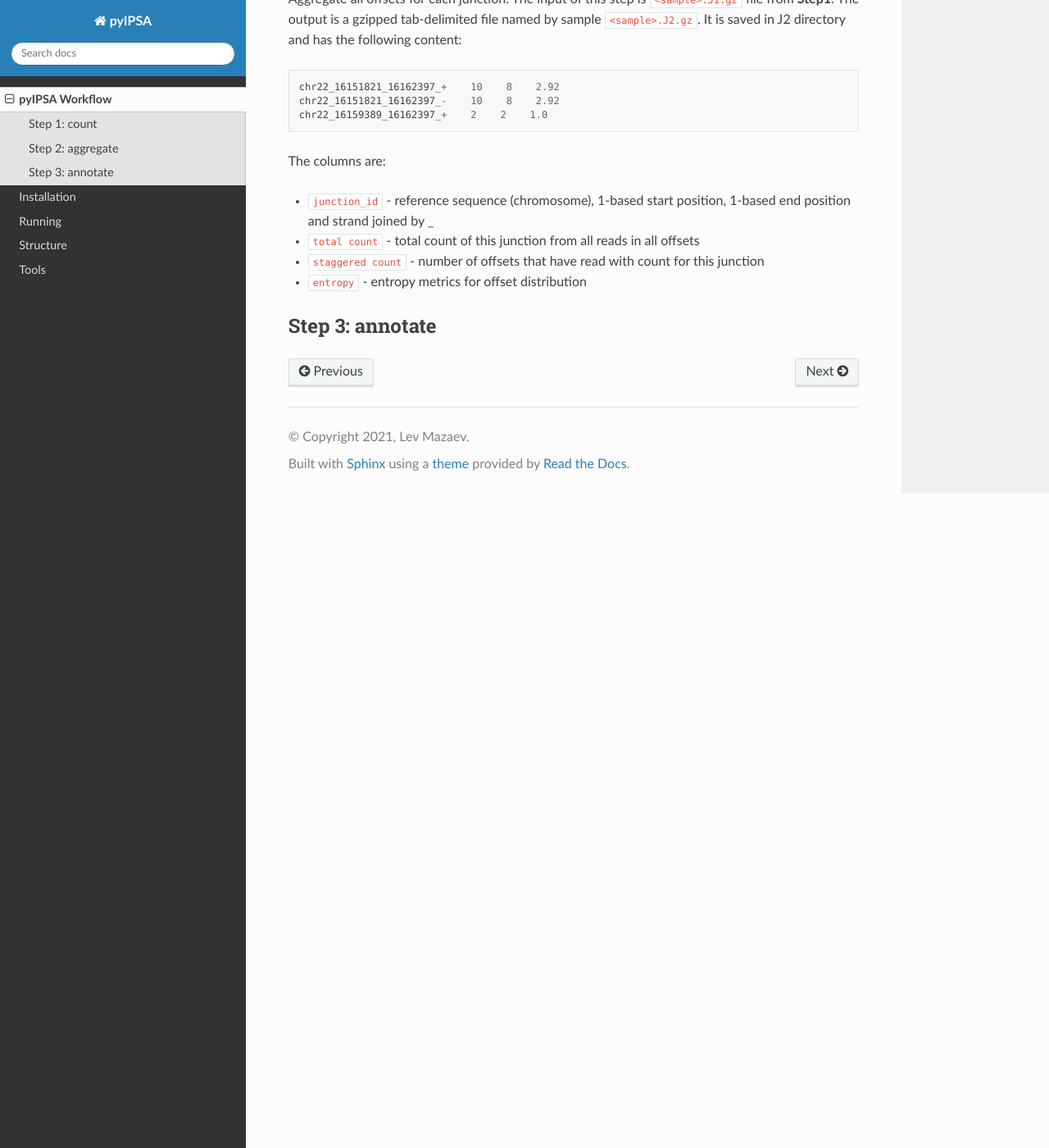
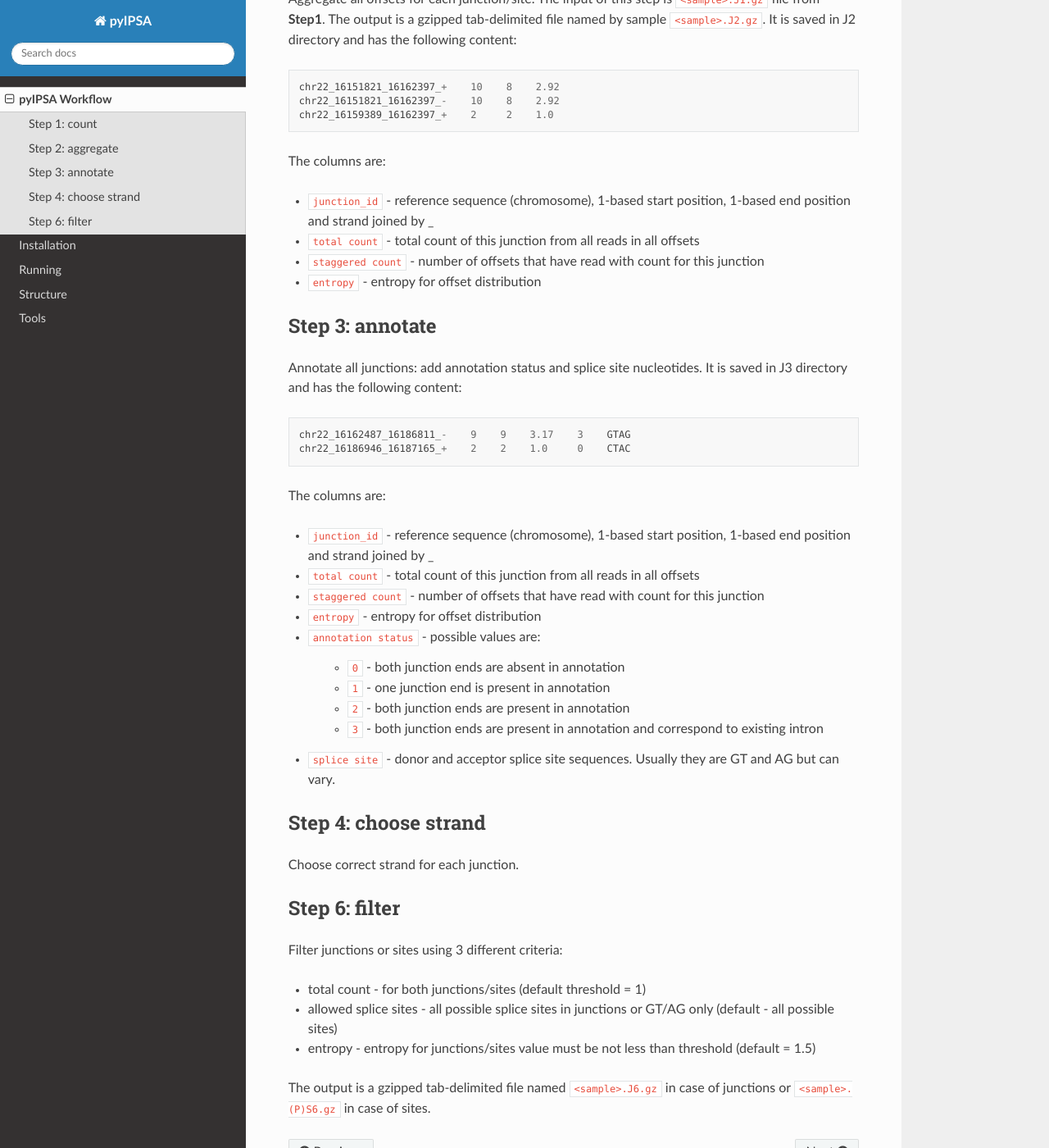
Before and after one commit to pervouchinelab/pyIPSA, a Sphinx documentation site: the page built from docs/overview.rst, in a window 1280 px wide and 1400 px high, scrolled down 889 px. Shown: the whole window at 82% size. Built offline with Sphinx 7.4.7 and the Read the Docs theme 2.0.0, drawn with Linux system fonts in a browser that asks for light colours; some of the changed text lies outside the part shown.

Commit message:
updated docs

```diff
--- a/docs/overview.rst
+++ b/docs/overview.rst
@@ -19,7 +19,6 @@ It is saved in J1 directory and has the following content::
     chr22_17629450_17630432    68    2    0    1    0
     chr22_17629450_17630432    69    2    0    4    4
 
-
 The columns are:
 
 * ``junction_id`` - reference sequence (chromosome), 1-based start position and 1-based end position joined by _
@@ -32,20 +31,61 @@ The columns are:
 Step 2: aggregate
 -----------------
 
-Aggregate all offsets for each junction. The input of this step is ``<sample>.J1.gz`` file
-from **Step1**. The output is a gzipped tab-delimited file named by sample ``<sample>.J2.gz``.
+Aggregate all offsets for each junction/site.
+The input of this step is ``<sample>.J1.gz`` file from **Step1**.
+The output is a gzipped tab-delimited file named by sample ``<sample>.J2.gz``.
 It is saved in J2 directory and has the following content::
 
     chr22_16151821_16162397_+    10    8    2.92
     chr22_16151821_16162397_-    10    8    2.92
-    chr22_16159389_16162397_+    2    2    1.0
+    chr22_16159389_16162397_+    2     2    1.0
+
 
 The columns are:
 
 * ``junction_id`` - reference sequence (chromosome), 1-based start position, 1-based end position and strand joined by _
 * ``total count`` - total count of this junction from all reads in all offsets
 * ``staggered count`` - number of offsets that have read with count for this junction
-* ``entropy`` - entropy metrics for offset distribution
+* ``entropy`` - entropy for offset distribution
 
 Step 3: annotate
 ----------------
+
+Annotate all junctions: add annotation status and splice site nucleotides.
+It is saved in J3 directory and has the following content::
+
+    chr22_16162487_16186811_-    9    9    3.17    3    GTAG
+    chr22_16186946_16187165_+    2    2    1.0     0    CTAC
+
+
+The columns are:
+
+* ``junction_id`` - reference sequence (chromosome), 1-based start position, 1-based end position and strand joined by _
+* ``total count`` - total count of this junction from all reads in all offsets
+* ``staggered count`` - number of offsets that have read with count for this junction
+* ``entropy`` - entropy for offset distribution
+* ``annotation status`` - possible values are:
+
+    * ``0`` - both junction ends are absent in annotation
+    * ``1`` - one junction end is present in annotation
+    * ``2`` - both junction ends are present in annotation
+    * ``3`` - both junction ends are present in annotation and correspond to existing intron
+
+* ``splice site`` - donor and acceptor splice site sequences. Usually they are GT and AG but can vary.
+
+Step 4: choose strand
+---------------------
+
+Choose correct strand for each junction.
+
+Step 6: filter
+--------------
+
+Filter junctions or sites using 3 different criteria:
+
+* total count - for both junctions/sites (default threshold = 1)
+* allowed splice sites - all possible splice sites in junctions or GT/AG only (default - all possible sites)
+* entropy - entropy for junctions/sites value must be not less than threshold (default = 1.5)
+
+The output is a gzipped tab-delimited file named ``<sample>.J6.gz`` in case of junctions or
+``<sample>.(P)S6.gz`` in case of sites.
```
